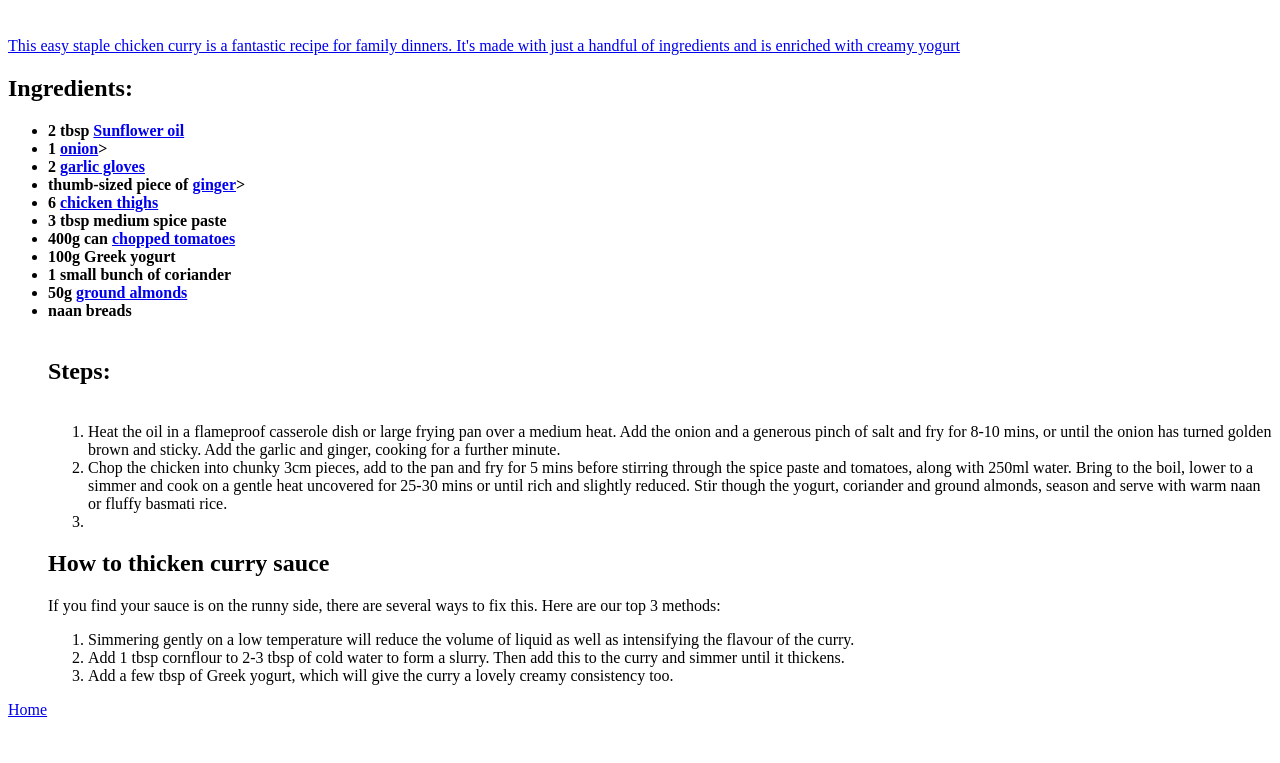
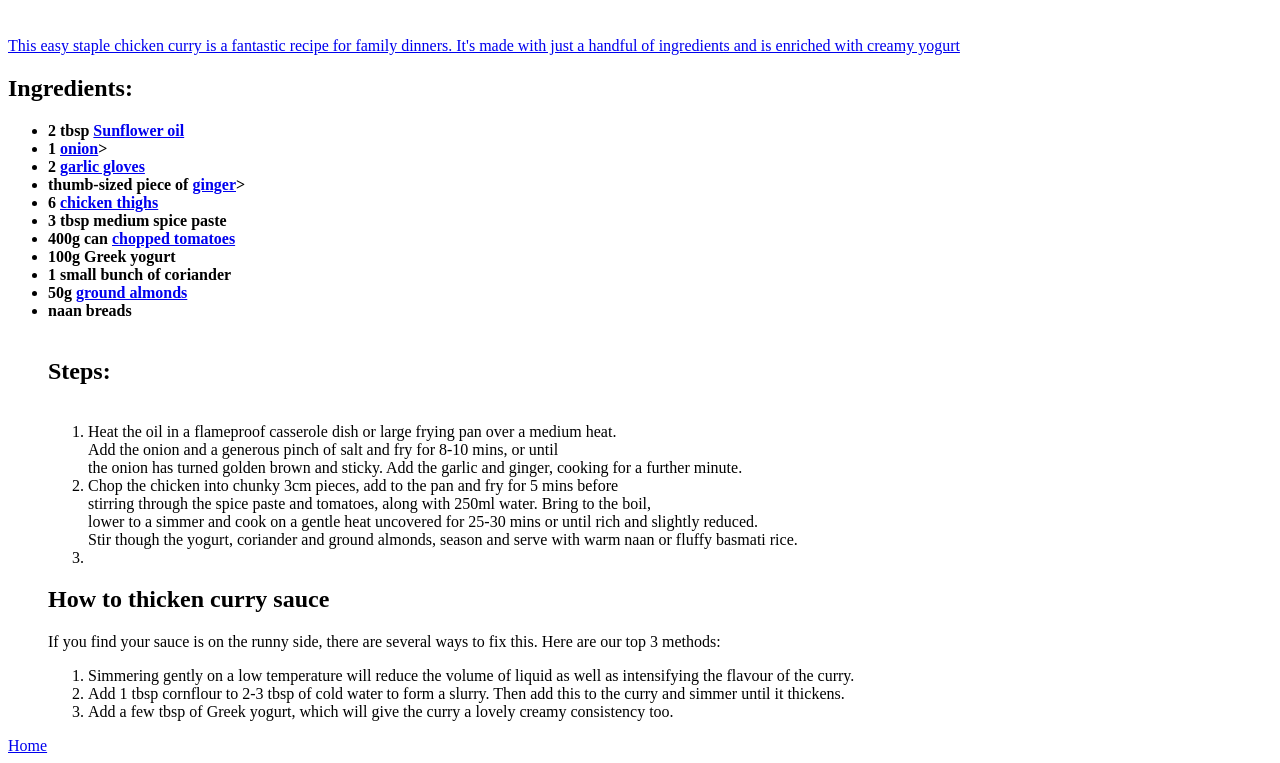
Before and after one commit to mrmeymar/odin-recipes, a plain HTML site: page recipes/Easy Chicken Curry.html in a window 1280 px wide. Shown: the part 61-824 px from the top of the page. Before the commit the page ends 800 px from the top, so only its background shows below. Drawn offline with Linux system fonts and the light colour scheme.

Commit message:
Update Easy Chicken Curry.html

```diff
--- a/recipes/Easy Chicken Curry.html
+++ b/recipes/Easy Chicken Curry.html
@@ -24,12 +24,12 @@
           <br>
           <h2>Steps:</h2><br>
           <ol>
-            <li>Heat the oil in a flameproof casserole dish or large frying pan over a medium heat.
-              Add the onion and a generous pinch of salt and fry for 8-10 mins, or until
+            <li>Heat the oil in a flameproof casserole dish or large frying pan over a medium heat.<br>
+              Add the onion and a generous pinch of salt and fry for 8-10 mins, or until<br>
               the onion has turned golden brown and sticky. Add the garlic and ginger, cooking for a further minute.</li>
-            <li>Chop the chicken into chunky 3cm pieces, add to the pan and fry for 5 mins before
-              stirring through the spice paste and tomatoes, along with 250ml water. Bring to the boil,
-              lower to a simmer and cook on a gentle heat uncovered for 25-30 mins or until rich and slightly reduced.
+            <li>Chop the chicken into chunky 3cm pieces, add to the pan and fry for 5 mins before<br>
+              stirring through the spice paste and tomatoes, along with 250ml water. Bring to the boil,<br>
+              lower to a simmer and cook on a gentle heat uncovered for 25-30 mins or until rich and slightly reduced.<br>
               Stir though the yogurt, coriander and ground almonds, season and serve with warm naan or fluffy basmati rice.</li>
               <li></li>
           </ol>
@@ -44,7 +44,7 @@
 
 
       </ul>
-    <a href="odin-recipes/index.html">Home</a>
+    <a href="../index.html">Home</a>
 
   </body>
 </html>
```
